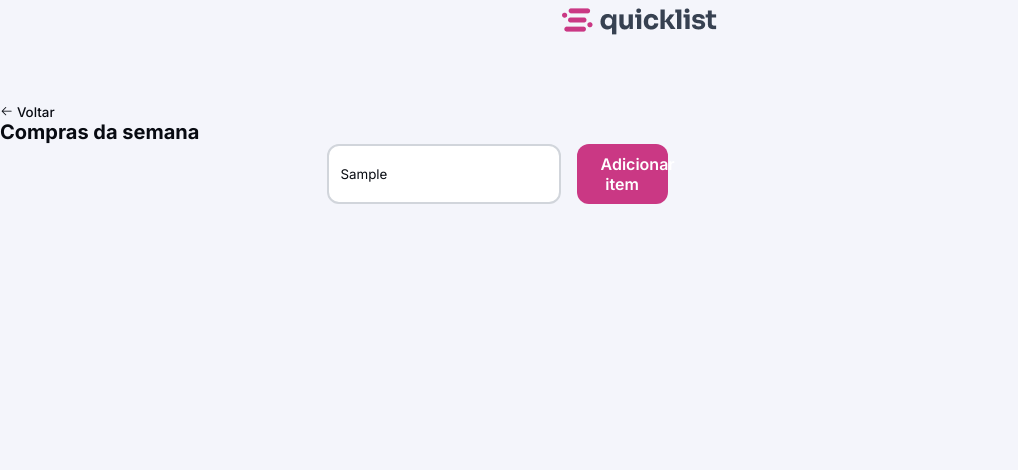
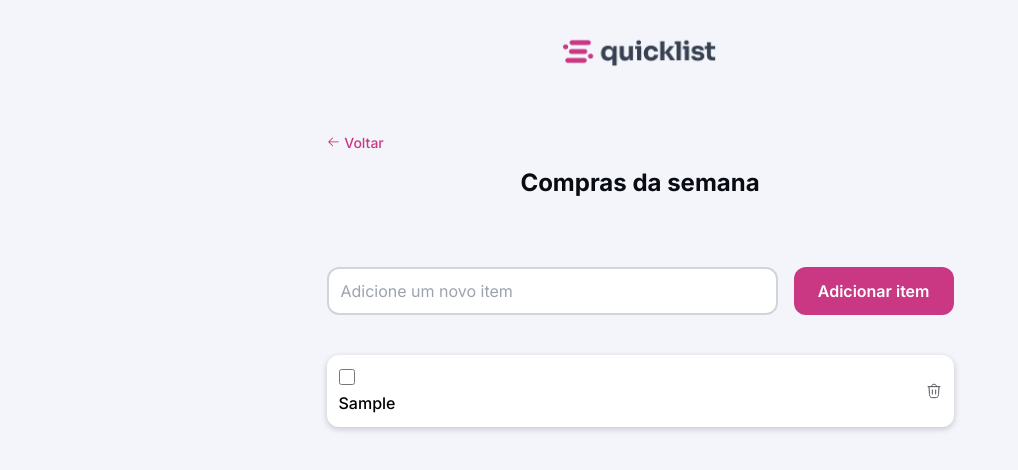
Before and after one commit to JoseVitorLeal/quicklist, a plain HTML site: page index.html in a window 1280 px wide. Both pictures are taken after typing "Sample" into the empty fields and a click on the button "Adicionar item". Shown: the whole page, without its empty margins (0-1018 px from the left). Drawn offline with nearby package versions, Linux system fonts and the light colour scheme.

Commit message:
commit de ajustes no trabalho, para entregar pro marcio sobre a rec

```diff
--- a/main.js
+++ b/main.js
@@ -1,9 +1,9 @@
 let items = []
 
 function addItem() {
-    const itenName = document.querySelector("#item").value
+    const itemName = document.querySelector("#item").value.trim()
 
-    if (itemName === ""){
+    if (itemName === "") {
         alert("Digite um item válido!")
         return
     }
@@ -16,29 +16,23 @@ function addItem() {
     items.push(item)
 
     document.querySelector("#item").value = ""
-
-    showItensList()
+    showItemsList()
 }
 
-function showItensList() {
+function showItemsList() {
     const sectionList = document.querySelector(".list")
-    sectionList.textContent = ""
+    sectionList.innerHTML = ""
 
     items.sort((itemA, itemB) => Number(itemA.checked) - Number(itemB.checked))
 
-    items.map((item, index) => {
+    items.forEach((item, index) => {
         sectionList.innerHTML += `
             <div class="item">
                 <div>
-                    <input type="checkbox" name="list" id="item-${index}" ${item.checked && "checked"}>
-
-                    <div class="custom-checkbox" onclick="checkItem('${item.name}')">
-                        <img src="./assets/checked.svg" alt="checked">
+                    <input type="checkbox" id="item-${index}" ${item.checked ? "checked" : ""} onclick="checkItem('${item.name}')">
+                    <div class="custom-checkbox" onclick="checkItem('${item.name}')"></div>
+                    <label for="item-${index}">${item.name}</label>
                 </div>
-
-                    <label for="item-${index}" onclick="checkItem('${item.name}')">${item.name}</label>
-             </div>
-
                 <button onclick="removeItem('${item.name}')">
                     <img src="./assets/trash-icon.svg" alt="trash icon">
                 </button>
@@ -46,7 +40,7 @@ function showItensList() {
         `
     })
 
-    localStorage.setItem("items", JSON,stringify(items))
+    localStorage.setItem("items", JSON.stringify(items))
 }
 
 function removeItem(itemName) {
@@ -70,18 +64,18 @@ function addHideWarningClass() {
     document.querySelector(".warning").classList.add("hide-warning")
 }
 
-function checkItem(itemName){
+function checkItem(itemName) {
     const item = items.find((item) => item.name === itemName)
     item.checked = !item.checked
-    showItensList()
+    showItemsList()
 }
 
 function verifyLocalStorageItems() {
-    const loocalStorageItems = localStorage.getItem("items")
+    const localStorageItems = localStorage.getItem("items")
 
-    if (loocalStorageItems) {
-        items = JSON.parse (loocalStorageItems)
-        showItemsList ()
+    if (localStorageItems) {
+        items = JSON.parse(localStorageItems)
+        showItemsList()
     }
 }
 
--- a/style.css
+++ b/style.css
@@ -2,7 +2,7 @@
     margin: 0;
     padding: 0;
     box-sizing: border-box;
-    font-family: "inter", sans-serif;
+    font-family: "Inter", sans-serif;
 }
 
 :root {
@@ -22,42 +22,48 @@
 }
 
 body {
-    font-size: 1.6 rem;
-    padding: 3.2 rem;
+    font-size: 1.6rem;
+    padding: 3.2rem;
     background-color: var(--background-primary);
 }
 
 header {
-    margin-bottom: 4.4 rem;
-    max-width: 62.7 rem;
+    margin-bottom: 4.4rem;
+    max-width: 62.7rem;
     margin-inline: auto;
     display: flex;
     flex-direction: column;
-    align-items: start;
-
-    img {
-        width: 15.4 rem;
-        margin-inline: auto;
-        margin-bottom: 3 rem;
+    align-items: center;
+    text-align: center;
 }
 
-    button {
+header img {
+    width: 15.4rem;
+    margin-bottom: 3rem;
+}
+
+header button {
     border: none;
     background: none;
-        font-size: 1.4 rem;
-        line-height: 1.6 rem;
+    font-size: 1.4rem;
+    line-height: 1.6rem;
     font-weight: 500;
-        margin-bottom: 1.6 rem;
-        color: var(--content-primary);
+    margin-bottom: 1.6rem;
+    color: var(--color-brand);
     cursor: pointer;
+    align-self: flex-start;
 }
 
-    h1 {
-        font-size: 2.4 rem;
+header h1 {
+    font-size: 2.4rem;
+    font-weight: 700;
     color: var(--content-primary);
-        line-height: 3.2 rem;
+    line-height: 3.2rem;
+    text-align: center;
+    width: 100%;
+    margin-bottom: 2.4rem;
 }
-}
+
 
 main {
     max-width: 62.7rem;
@@ -66,8 +72,9 @@ main {
 
 .add-item {
     margin-bottom: 4rem;
+}
 
-    input {
+.add-item input {
     width: 100%;
     padding: 1.2rem;
     border: 2px solid var(--border-primary);
@@ -75,21 +82,22 @@ main {
     margin-bottom: 1.6rem;
     outline: none;
     color: var(--content-primary);
+    font-size: 1.6rem;
+}
 
-        &::placeholder {
+.add-item input::placeholder {
     color: var(--content-tertiary);
 }
 
-        &:hover {
+.add-item input:hover {
     border: 2px solid var(--border-hover);
 }
 
-        &:focus {
+.add-item input:focus {
     border: 2px solid var(--color-brand);
 }
-    }
 
-    button {
+.add-item button {
     background: var(--color-brand);
     border: none;
     color: var(--always-white);
@@ -100,15 +108,13 @@ main {
     border-radius: 1.2rem;
     font-weight: 600;
     cursor: pointer;
+}
 
-        &:hover {
+.add-item button:hover {
     background: var(--color-brand-hover);
 }
-    }
-}
 
-.list {
-    .item {
+.list .item {
     background: var(--background-secondary);
     padding: 1.2rem;
     margin-bottom: 1.2rem;
@@ -120,54 +126,32 @@ main {
     font-weight: 500;
     border-radius: 1.2rem;
     box-shadow: 0 2px 6px rgba(8, 11, 18, 0.2);
-
-        div {
-            display: flex;
-            gap: 1.2rem;
-            align-items: center;
 }
 
-        input {
-            display: none;
+.list .item input[type="checkbox"] {
+    margin-right: 1rem;
+    width: 1.6rem;
+    height: 1.6rem;
+    accent-color: var(--color-brand);
 }
 
-        .custom-checkbox {
-            width: 1.6rem;
-            height: 1.6rem;
-            border: 1px solid var(--border-primary);
-            border-radius: .6rem;
+.list .item label {
     cursor: pointer;
+    flex-grow: 1;
+    text-align: left;
 }
 
-        label {
-            cursor: pointer;
-        }
-
-        div:has(input:checked){
-            .custom-checkbox {
-                background: var(--color-brand);
-                border: 1px solid var(--color-brand);
-                transition: background .2s ease;
-            }
-
-            label {
-                text-decoration: line-through;
-            }
-        }
-
-        button {
+.list .item button {
     background: none;
     border: none;
     display: flex;
     align-items: center;
     cursor: pointer;
+}
 
-            img {
+.list .item button img {
     width: 1.6rem;
     opacity: .7;
-            }
-        }
-    }
 }
 
 .warning {
@@ -179,28 +163,26 @@ main {
     justify-content: space-between;
     border-radius: 1.2rem;
     margin-top: 2.4rem;
-
-    /* propriedades para o efeito de aparecer na tela */
     opacity: 1;
     transform: translateY(0);
-    transition: opacity .4s ease, transforn .4s ease;
+    transition: opacity .4s ease, transform .4s ease;
+}
 
-    div {
-        display: felx;
+.warning div {
+    display: flex;
     align-items: center;
     gap: .8rem;
 }
 
-    i {
+.warning i {
     font-size: 2rem;
 }
 
-    button {
+.warning button {
     border: none;
     background: none;
     color: var(--always-white);
     cursor: pointer;
-    }
 }
 
 .hide-warning {
@@ -209,24 +191,22 @@ main {
 }
 
 @media(min-width: 627px) {
-    header {
-        img {
+    header img {
         margin-bottom: 6.4rem;
-        }
     }
 
     .add-item {
         display: grid;
-        grid-template-columns: repeat(18, 1fr);
+        grid-template-columns: 1fr auto;
         gap: 1.6rem;
-
-        input {
-            margin-bottom: 0;
-            grid-column: 1 / 8;
     }
 
-        button {
-            grid-column: 8 / 11;
+    .add-item input {
+        margin-bottom: 0;
+    }
+
+    .add-item button {
+        width: auto;
+        padding: 1.2rem 2.4rem;
     }
 }
-}
```
Lines whose indentation alone changed are shown as unchanged.
